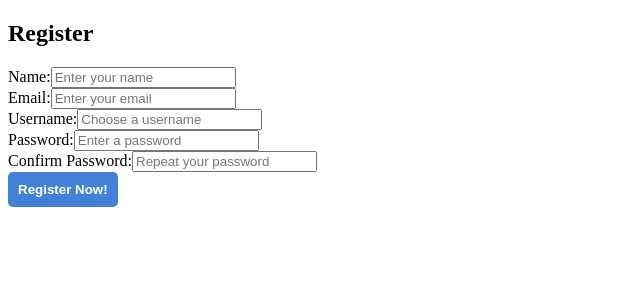
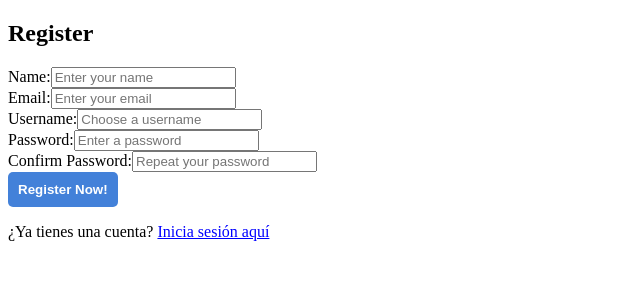
Before and after one commit to wilsone24/Twitter-SinglePageApp, a React (Vite) app: page / in a window 1280 px wide. Both pictures are taken after a click on the link "Registrarse". Shown: the top 300 px of the page, without its empty margins (0-640 px from the left). Built offline with nearby package versions, Linux system fonts and the light colour scheme.

Commit message:
Back to login

```diff
--- a/src/components/public/register/register.tsx
+++ b/src/components/public/register/register.tsx
@@ -97,6 +97,19 @@ function Register({ onSuccess }: RegisterProps) {
         </div>
         <button type="submit">Register Now!</button>
       </form>
+      <p>
+        ¿Ya tienes una cuenta?{" "}
+        <a
+          href="#"
+          onClick={(e) => {
+            e.preventDefault();
+            onSuccess();
+          }}
+          style={{ cursor: "pointer", color: "blue" }}
+        >
+          Inicia sesión aquí
+        </a>
+      </p>
     </div>
   );
 }
```
